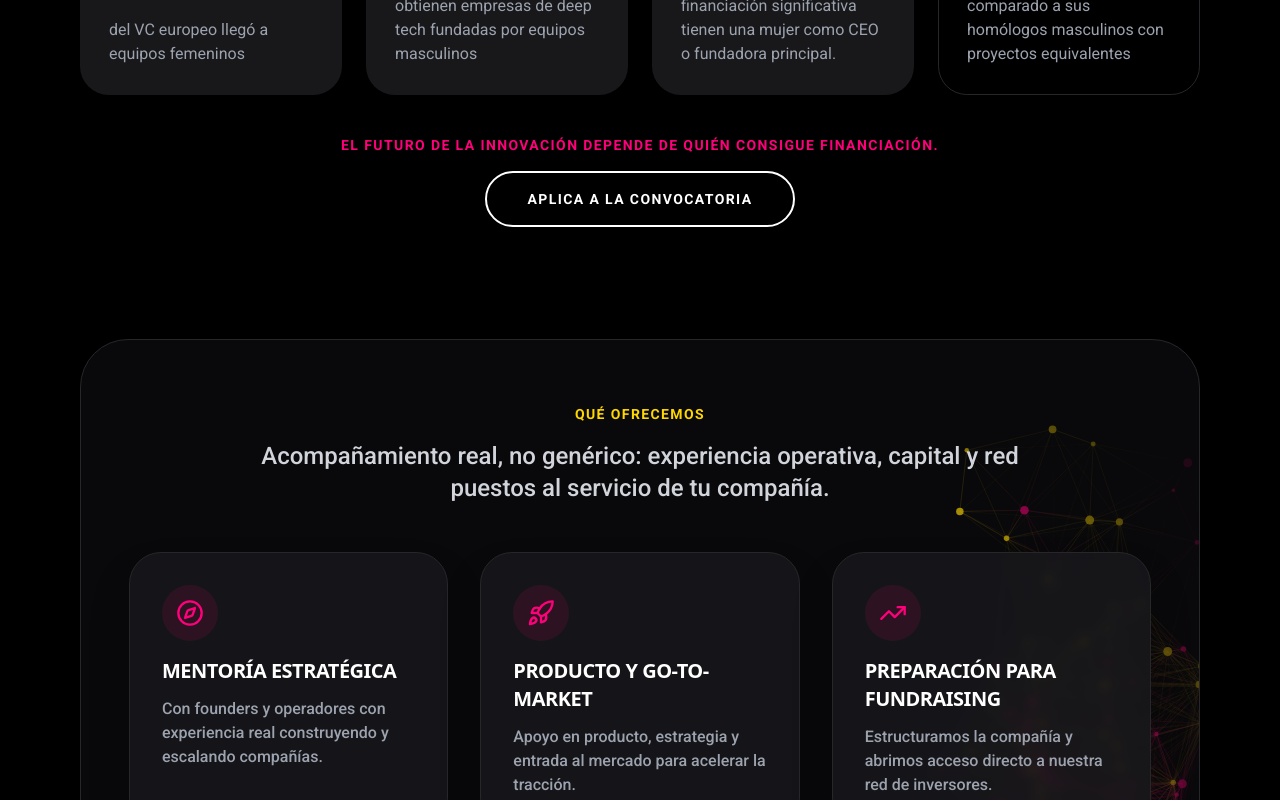
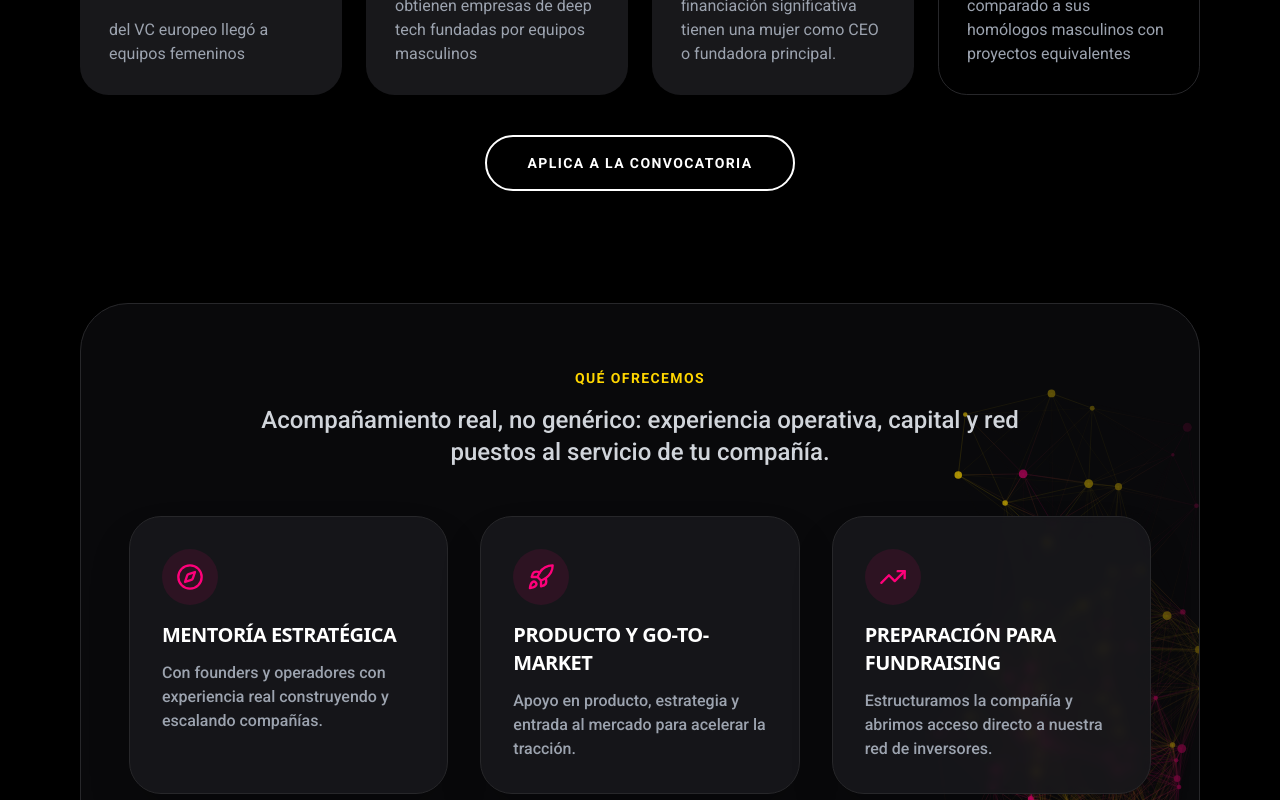
Before and after one commit to limayamil/inception-woman-lab, a Next.js app: page / in a window 1280 px wide. Shown: the part 3400-4200 px from the top of the page. Built offline with nearby package versions, Linux system fonts and the light colour scheme.

Commit message:
Remove outdated quote from Statement section in InceptionWomanLab component for improved content relevance.

```diff
--- a/components/InceptionWomanLab.tsx
+++ b/components/InceptionWomanLab.tsx
@@ -667,9 +667,6 @@ const Statement = () => {
           ))}
         </div>
         <div className="flex flex-col items-center gap-4">
-          <span className="font-roboto text-xs md:text-sm font-bold text-[#FF007A] uppercase tracking-widest text-center">
-            El futuro de la innovación depende de quién consigue financiación.
-          </span>
           <a href="https://docs.google.com/forms/d/e/1FAIpQLSfU2pAgtSXaryQAGW5GUzGOYOIajQzm8DTBrh9oSWHOthYvDA/viewform?usp=send_form" target="_blank" rel="noopener noreferrer" className="bg-transparent border-[2.5px] border-white text-white px-7 py-3 sm:px-10 sm:py-4 text-sm font-bold uppercase tracking-widest hover:bg-white hover:text-black transition-all rounded-full">
             Aplica a la convocatoria
           </a>
```
